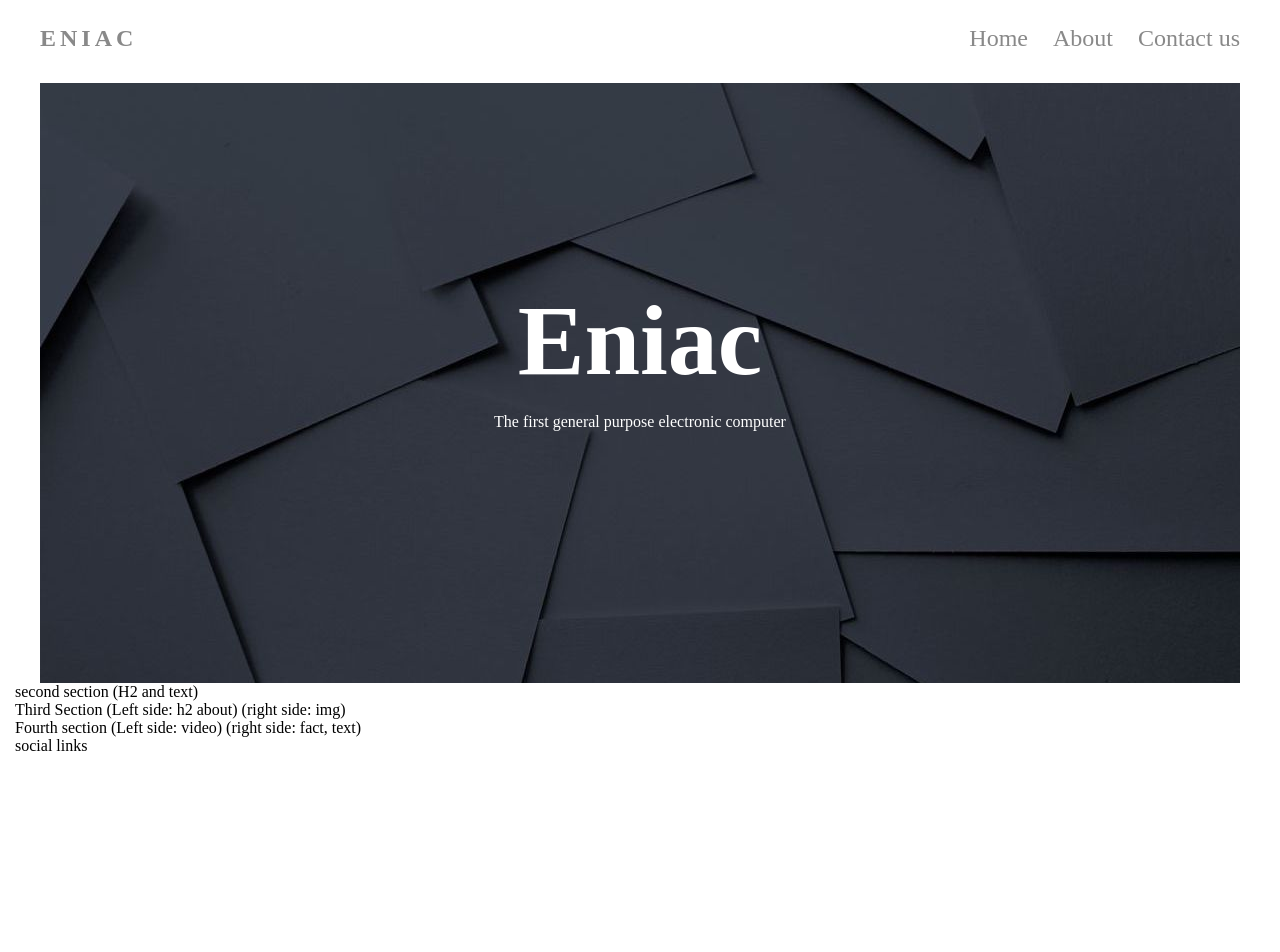
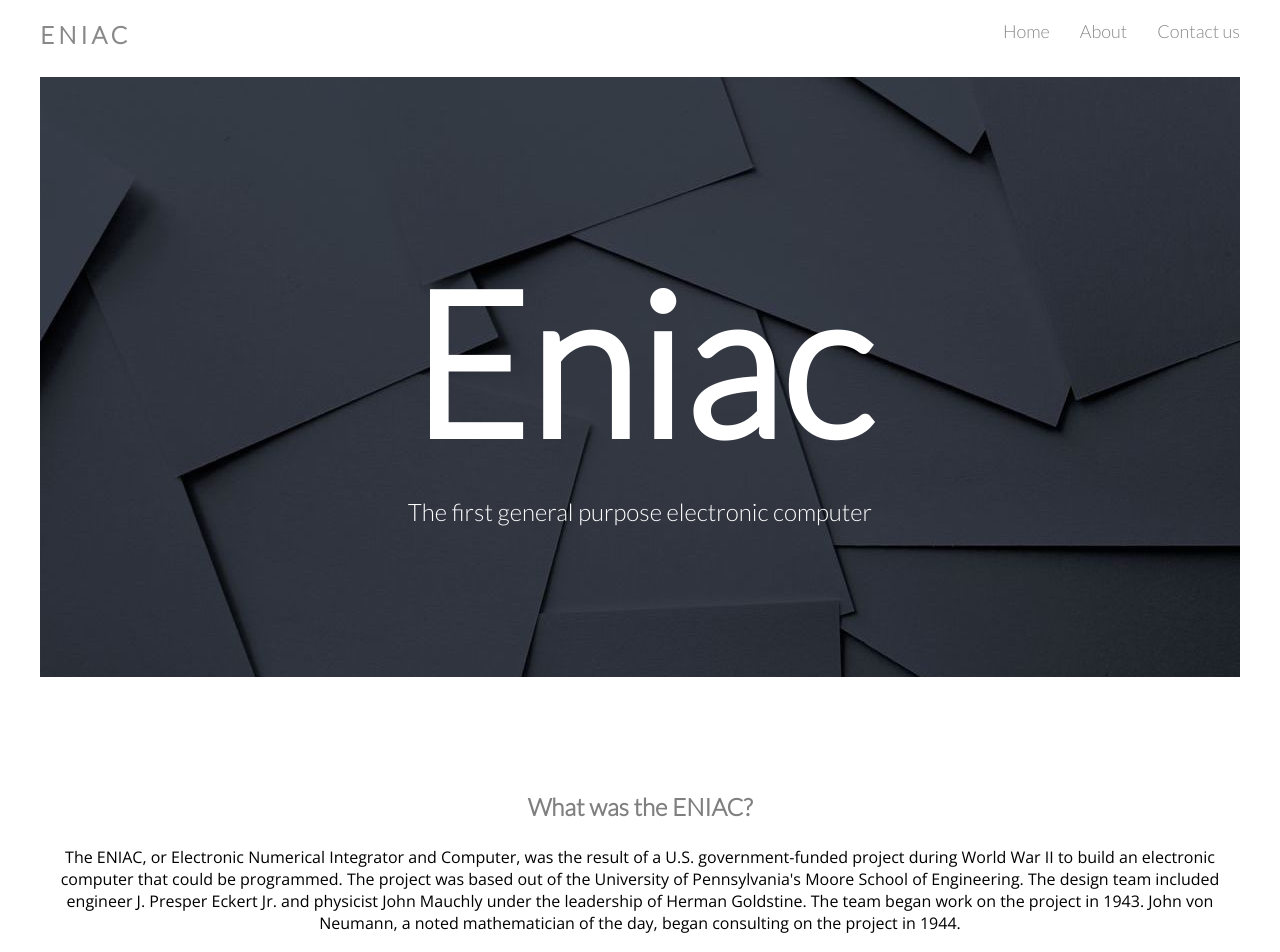
Before and after one commit to Godinhoweverson/PP1_Eniac_First_Computer, a plain HTML site: page index.html in a window 1280 px wide. Shown: the top 952 px of the page. Before the commit the page ends 800 px from the top, so only its background shows below. Drawn offline with nearby package versions, Linux system fonts and the light colour scheme.

Commit message:
Second container style

```diff
--- a/assets/css/style.css
+++ b/assets/css/style.css
@@ -1,12 +1,12 @@
-@import url('https://fonts.googleapis.com/css2?family=Lato:wght@100;300&family=Open+Sans:wght@300&family=Oswald:wght@300&display=swap');
-
+@import url('https://fonts.googleapis.com/css2?family=Lato:wght@100;300&family=Open+Sans&family=Oswald:wght@300&display=swap');
 * {
     margin: 0;
     padding: 0;
 }
 
 body{
-    margin: 15px;
+    margin: 10px;
+    font-family: 'Lato', sans-serif;
 }
 
 /*Nav Menu*/
@@ -23,7 +23,7 @@ nav{
     font-size: 24px;
     text-transform: uppercase;
     letter-spacing: 4px;
-    margin-left: 25px;
+    margin-left: 30px;
     margin-top: 10px;
 }
 
@@ -42,9 +42,9 @@ a:hover{
     list-style: none;
     display: inline-block;
     color: #898989;
-    margin-right: 25px;
+    margin-right: 30px;
     margin-top: 10px;
-    font-size: 24px;
+    font-size: 18px;
     transition: 0.2;
 }
 
@@ -66,11 +66,39 @@ li:hover{
     color:#FFFFFF;
     font-size: 100px;
     text-align: center;
-    padding: 200px 0 15px 0;
+    padding: 165px 0 15px 0;
+    font-size: 200px;
 }
 
 #first-container p{
     color:#FFFFFF;
     text-align: center;
+    font-size: 24px;
 
 }
+
+/*Second Container*/
+
+#second-container{
+    width: 100%;
+    height: 600px;
+}
+
+.second-text-container{
+    margin-top: 100px;
+}
+
+.second-text-container h2{
+    color: #7F7F7F;
+    text-align: center;
+    padding: 15px;
+
+}
+
+.second-text-container p{
+    color: #000;
+    text-align: center;
+    padding-top: 10px;
+    margin: 0 30px 0 30px;
+    font-family: 'Open Sans', sans-serif;
+}
--- a/index.html
+++ b/index.html
@@ -6,7 +6,11 @@
     <meta name="viewport" content="width=device-width, initial-scale=1.0">
     <meta name="description" content="This website is for people who like history about evolution of technologies">
     <link rel="stylesheet" href="assets/css/style.css">
-    <title>Eniac History</title>
+    <link rel="preconnect" href="https://fonts.googleapis.com">
+<link rel="preconnect" href="https://fonts.gstatic.com" crossorigin>
+<link rel="preconnect" href="https://fonts.googleapis.com">
+<link rel="preconnect" href="https://fonts.gstatic.com" crossorigin>
+<title>Eniac History</title>
 </head>
 <body>
     <header>
@@ -36,9 +40,15 @@
 
 </section>
 
-<section>
-    second section
-    (H2 and text)
+<section id="second-container">
+ <div class="second-text-container">
+     <h2>What was the ENIAC?</h2>
+     <p>The ENIAC, or Electronic Numerical Integrator and Computer, was the result of
+        a U.S. government-funded project during World War II to build an electronic computer that could be programmed.
+         The project was based out of the University of Pennsylvania's Moore School of Engineering. The design team included
+         engineer J. Presper Eckert Jr. and physicist John Mauchly under the leadership of Herman Goldstine. The team began work
+         on the project in 1943. John von Neumann, a noted mathematician of the day, began consulting on the project in 1944.</p>
+ </div>
 </section>
 
 <section>
```
